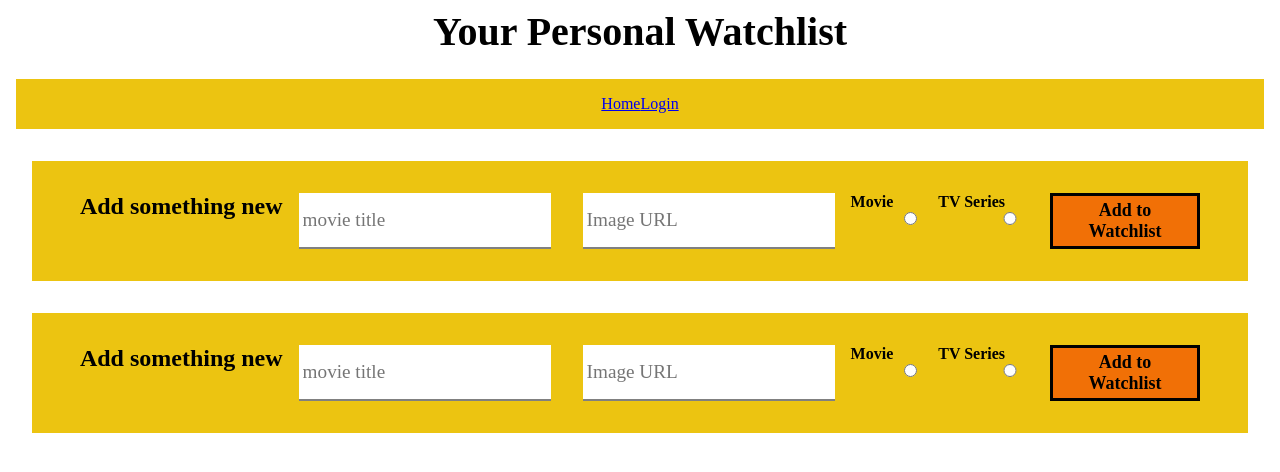
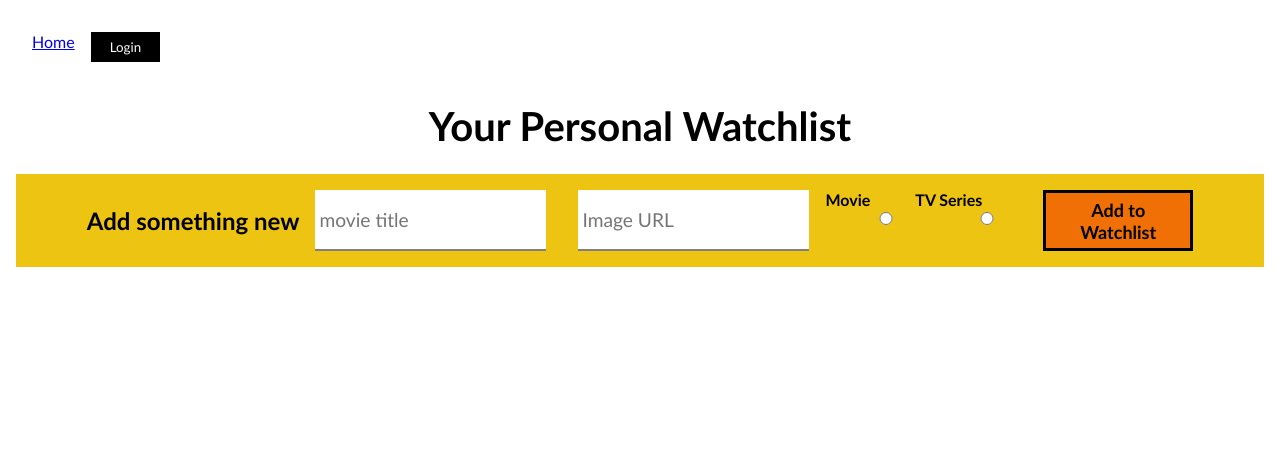
Before and after one commit to Khrebtova/phase-2-project-Watchlist, a React (Create React App) app: page /watchlist/new in a window 1280 px wide. Shown: the top 472 px of the page. Built offline with nearby package versions, Linux system fonts and the light colour scheme; data requests are answered from the project's data file.

Commit message:
add event listeners to buttons to be able Delete and Update if movie was watched, and update information on json server

```diff
--- a/db.json
+++ b/db.json
@@ -2,16 +2,16 @@
   "shows": [
     {
       "title": "GOT",
-      "image": "https://upload.wikimedia.org/wikipedia/en/d/d8/Game_of_Thrones_title_card.jpg",
+      "image": "https://m.media-amazon.com/images/I/51-9Aez4ewL._AC_SY580_.jpg",
       "type": "TVseries",
-      "watched": false,
+      "watched": true,
       "id": 1
     },
     {
       "title": "Baywatch",
       "image": "https://m.media-amazon.com/images/I/A1nmKRtGjOL._SL1500_.jpg",
       "type": "movie",
-      "watched": false,
+      "watched": true,
       "id": 2
     },
     {
@@ -41,6 +41,20 @@
       "type": "TVseries",
       "watched": false,
       "id": 6
+    },
+    {
+      "title": "Killing Eve",
+      "image": "https://m.media-amazon.com/images/I/818Db99jvlL._SY445_.jpg",
+      "type": "TVseries",
+      "watched": false,
+      "id": 7
+    },
+    {
+      "title": "doctor strange in the multiverse of madness",
+      "image": "https://static.wikia.nocookie.net/marvelcinematicuniverse/images/b/be/Doctor_Strange_Poster_2.jpg",
+      "type": "movie",
+      "watched": false,
+      "id": 8
     }
   ]
 }
--- a/src/App.css
+++ b/src/App.css
@@ -1,32 +1,31 @@
 
-:root {
+/* :root {
   --green: rgb(39, 189, 39);
-}
+} */
 
 * {
-  margin: 0;
-  padding: 0;
+  margin: 1;
+  padding: 1;
   box-sizing: border-box;
 }
 
 body {
-  font-family: "Playfair Display", serif;
+  font-family: "Gill Sans", sans-serif;
 }
 
-h2 {
-  margin-bottom: 1rem;
+main {
+  padding: 0 1rem;
 }
+
+
 
 button {
   padding: 0.25rem 1rem;
+  margin-left: 1rem;
   font-family: inherit;
   border: solid;
   border-color: black;
   cursor: pointer;
-}
-
-button .watched {
-  background-color: rgb(236, 196, 17);
 }
 
 button.primary {
@@ -40,35 +39,51 @@ button.primary {
 }
 
 header h1 {
-  font-size: 2.5em;
-  font-weight: 900;
   text-align: center;
-  padding: 0.5rem 0;
 }
+
+header .login {
+  background-color: black;
+  color: white;
+  display: flex;
+  justify-content: right;
+  margin-left: 1rem;
+
+}
+
 header .navbar {
   padding: 1rem 1rem;
   margin: 1rem 1rem;
-  background-color: rgb(236, 196, 17);
   display: flex;
-  justify-content: center;
+  justify-content: left ;
 }
 
-.logo {
-  height: 5px;
-  width: 5px;
-  font-size: 1.25em;
-  padding-left: 0.5rem;
-  color: transparent;
-  text-shadow: 0 0 0 var(--green);
+.home {
+  padding: 1rem 1rem;
+  /* margin: 1rem 1rem; */
+  align-items: center;
+  display: flex;
+  flex-direction: column;
 }
 
-main {
-  padding: 0 1rem;
+.navigateBtn {
+  width: 300px;
+  padding: 1rem 1rem;
+  margin: 1rem 1rem;
+  background-color: rgb(241, 112, 6);
+  font-size: large;
+  font-weight: 600;
+}
+
+h2 {
+  margin-top: 1rem;
+  margin-bottom: 1rem;
+  text-align: center;
 }
 
 .new-movie-form {
-  padding: 2rem 1rem;
-  margin: 2rem 2rem;
+  padding: 1rem 1rem;
+  margin: 1rem 1rem;
   background-color: rgb(236, 196, 17);
 }
 
@@ -80,7 +95,8 @@ main {
 .new-movie-form input {
   margin-right: 1rem;
   margin-left: 1rem;
-  flex: 2;
+  flex: 1;
+
 }
 
 .new-movie-form button {
@@ -129,9 +145,19 @@ input:focus {
 }
 
 .card button {
+  margin-top: 0.5rem;
+  margin: 0rem 0rem;
+}
 
-  margin-top: 0.5rem;
+.card .notWatched {
+  background-color: rgb(241, 112, 6);
 }
+
+.card .delete {
+  background-color: rgb(236, 196, 17);
+}
+
+
 
 @media (min-width: 768px) {
   .cards {
--- a/src/App.js
+++ b/src/App.js
@@ -5,6 +5,8 @@ import Header from './components/Header';
 import NewMovieForm from './components/NewMovieForm';
 import Home from './components/Home';
 import Watchlist from './components/Watchlist'
+import TVseries from './components/TVseries';
+import Movies from './components/Movies';
 
 function App() {
   const [shows, setShows] = useState([])
@@ -15,15 +17,31 @@ function App() {
     .then(data => setShows(data))
   }, [])
 
+  const addShow =(newShow)=>{
+    setShows(...shows, newShow)
+  }
+  const deleteShow = (deletedShow) => {
+    const newList = shows.filter(show => show.id !== deletedShow.id);
+    setShows(newList)
+  }
+
+  const updateShow =(updatedShow) =>{
+    console.log("you watched ", updatedShow.title)
+    const newList = shows.map(show =>  show.id === updatedShow.id ? updatedShow : show)
+    setShows(newList)
+  }
+
   return (
     <div className="app">
       <Router>
         <Header />
-        <NewMovieForm />
+        <NewMovieForm onAddShow={addShow}/>
         <Routes>
             <Route path="/" element={<Home />} />
-            <Route path="/watchlist" element={<Watchlist shows={shows}/>} />
-            <Route path='/watchlist/new' element={<NewMovieForm />} />
+            <Route path="/watchlist" element={<Watchlist onDeleteShow={deleteShow} onUpdateShow={updateShow} shows={shows}/>} />
+            <Route path='/watchlist/tvseries' element={<TVseries onDeleteShow={deleteShow} onUpdateShow={updateShow} shows={shows}/>} />
+            <Route path='/watchlist/movies' element={<Movies onDeleteShow={deleteShow} onUpdateShow={updateShow} shows={shows}/>} />
+            {/* <Route path='/watchlist/new' element={<NewMovieForm />} /> */}
         </Routes>
       </Router>
     </div>
--- /dev/null
+++ b/src/Global.js
@@ -0,0 +1,6 @@
+export const dataURL = 'http://localhost:3001/shows'
+
+export const headers = {
+    "Accept": "applocation/json",
+    "Content-type" : "application/json"
+}
--- a/src/components/Header.jsx
+++ b/src/components/Header.jsx
@@ -1,28 +1,31 @@
 import React, { useContext } from "react";
-import { Link } from 'react-router-dom'
+import { Link, useNavigate } from 'react-router-dom'
 import { UserContext } from '../Context/User'
 
 const Header = () => {
+    const navigate = useNavigate()
     const [isLoggedIn, setIsLoggedIn] = useContext(UserContext)
     const handleClick = () =>{
         setIsLoggedIn(!isLoggedIn)
+        navigate("/")
     }
 
     const loggedInLinks =()=>{
         return(
             <nav className='navbar'>
-                <Link to="/" > Home</Link>
-                <Link to="/watchlist">Watchlist</Link>
-                <Link to="/watchlist/new" >Add to your watchlist</Link>
-                <a href='#' onClick={handleClick}>Logout</a>
+                <Link to="/"> Home</Link>
+                <Link to="/watchlist">All Watchlist</Link>
+                <Link to="/watchlist/movies">Movies</Link>
+                <Link to="/watchlist/tvseries">TV Series</Link>
+                <button className="login" onClick={handleClick}> Logout</button>
             </nav>
         )
     }
     const loggedOutLinks =()=>{
         return(
             <nav className='navbar'>
-                <Link to="/" > Home</Link>
-                <a href='#' onClick={handleClick}>Login</a>
+                <Link to="/">Home</Link>
+                <button className="login" onClick={handleClick}> Login</button>
             </nav>
         )
     }
@@ -30,8 +33,8 @@ const Header = () => {
 
     return (
     <header>
+        {isLoggedIn ? loggedInLinks() : loggedOutLinks() }
         <h1>Your Personal Watchlist</h1>
-        {isLoggedIn ? loggedInLinks() : loggedOutLinks() }
     </header>
 
     )
--- a/src/components/Home.jsx
+++ b/src/components/Home.jsx
@@ -1,9 +1,35 @@
-import React from 'react'
+import React, { useContext } from 'react'
+import { useNavigate } from 'react-router-dom'
+import { UserContext } from '../Context/User'
 
 const Home = () => {
-  return (
-    <div>Home</div>
-  )
+    const [isLoggedIn, setIsLoggedIn] = useContext(UserContext)
+    const navigate = useNavigate()
+    const handleClick =(e)=>{
+        console.log("go to ", e.target.name)
+        if(e.target.name === "watchlist"){
+            navigate(`/${e.target.name}`)
+        }else{
+            navigate(`/watchlist/${e.target.name}`)
+        }
+    }
+
+    const loggedInLinks =() =>{
+        return(
+            <div className='home'>
+                <h2>What are you looking for?</h2>
+                <button className="navigateBtn" name="watchlist" onClick={handleClick}>Show my whole watchlist</button>
+                <button className="navigateBtn" name="movies" onClick={handleClick}>Looking for movies</button>
+                <button className="navigateBtn" name="tvseries" onClick={handleClick}>Looking for TV series</button>
+            </div>
+        )
+    }
+
+    return (
+        <div>
+            {isLoggedIn ? loggedInLinks() : <h2> Login to see your watchlist!</h2>}
+        </div>
+    )
 }
 
 export default Home
--- /dev/null
+++ b/src/components/Movies.jsx
@@ -0,0 +1,31 @@
+import React, { useContext } from 'react'
+import Moviecard from './Moviecard'
+import { useNavigate } from 'react-router-dom'
+import { UserContext } from '../Context/User'
+
+const Movies = ({shows, onDeleteShow, onUpdateShow}) => {
+  const [isLoggedIn, setIsLoggedIn] = useContext(UserContext)
+  const movies = shows.filter(show => show.type === "movie")
+  const navigate = useNavigate()
+
+  const handleClick =(e)=>{
+    console.log("go to ", e.target.name)
+    if(e.target.name === "watchlist"){
+      navigate(`/${e.target.name}`)
+    }else{
+      navigate(`/watchlist/${e.target.name}`)
+    }
+  }
+
+  return (
+      <div>
+        <button name="watchlist" onClick={handleClick}>Show my whole watchlist</button>
+        <button name="tvseries" onClick={handleClick}>Show TV series</button>
+        <ul className='cards'>
+            {movies.map(show => <Moviecard key={show.id} show={show} onDeleteShow={onDeleteShow} onUpdateShow={onUpdateShow}/>)}
+        </ul>
+      </div>
+    )
+}
+
+export default Movies
--- a/src/components/NewMovieForm.jsx
+++ b/src/components/NewMovieForm.jsx
@@ -1,9 +1,9 @@
 import React, {useState} from 'react'
 
-const NewMovieForm = () => {
+const NewMovieForm = ({onAddShow}) => {
     const [newShow, setNewShow] = useState({
         "title": "",
-        "image": "",
+        "image": "https://mysteriouswritings.com/wp-content/uploads/2017/02/movie.jpg",
         "type": "",
         "watched" : false
     })
@@ -27,7 +27,7 @@ const NewMovieForm = () => {
            body : JSON.stringify(newShow)
        })
        .then(resp => resp.json())
-       .then(data => console.log(data))
+       .then(data => onAddShow(data))
 
     }
 
--- /dev/null
+++ b/src/components/TVseries.jsx
@@ -0,0 +1,28 @@
+import React from 'react';
+import { useNavigate } from 'react-router-dom'
+import Moviecard from './Moviecard';
+
+const TVseries = ({shows, onDeleteShow, onUpdateShow}) => {
+    const tvseries = shows.filter(show => show.type === "TVseries")
+    const navigate = useNavigate()
+    const handleClick =(e)=>{
+      console.log("go to ", e.target.name)
+      if(e.target.name === "watchlist"){
+        navigate(`/${e.target.name}`)
+      }else{
+        navigate(`/watchlist/${e.target.name}`)
+      }
+    }
+
+    return (
+    <div>
+      <button name="watchlist" onClick={handleClick}>Show my whole watchlist</button>
+      <button name="movies" onClick={handleClick}>Show movies</button>
+      <ul className='cards'>
+        {tvseries.map(show => <Moviecard key={show.id} show={show} onDeleteShow={onDeleteShow} onUpdateShow={onUpdateShow}/>)}
+      </ul>
+    </div>
+  )
+}
+
+export default TVseries
--- a/src/components/Watchlist.jsx
+++ b/src/components/Watchlist.jsx
@@ -1,10 +1,26 @@
 import React from 'react';
 import Moviecard from './Moviecard';
+import { useNavigate } from 'react-router-dom'
 
-const Watchlist = ({shows}) => {
-  const showList = shows.map((show)=> <Moviecard key ={show.id} show={show}/>)
+const Watchlist = ({shows, onDeleteShow, onUpdateShow}) => {
+    console.log(shows)
+    const navigate = useNavigate()
+    const handleClick =(e)=>{
+      console.log("go to ", e.target.name)
+      if(e.target.name === "watchlist"){
+        navigate(`/${e.target.name}`)
+      }else{
+        navigate(`/watchlist/${e.target.name}`)
+      }
+    }
   return (
-    <ul className='cards'>{showList}</ul>
+    <div>
+        <button  name="movies" onClick={handleClick}>Show movies</button>
+        <button  name="tvseries" onClick={handleClick}>Show TV series</button>
+        <ul className='cards'>
+            {shows.map(show => <Moviecard key={show.id} show={show} onDeleteShow={onDeleteShow} onUpdateShow={onUpdateShow}/>)}
+        </ul>
+    </div>
   )
 }
 
```
Also changed, not shown: src/components/Moviecard.jsx (+24 -6 lines).
